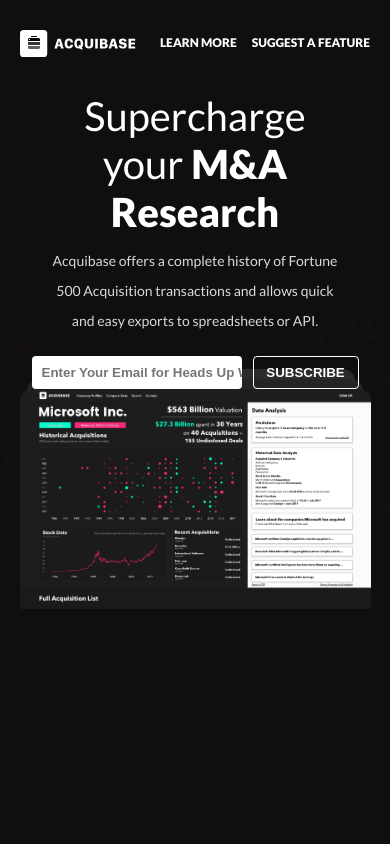
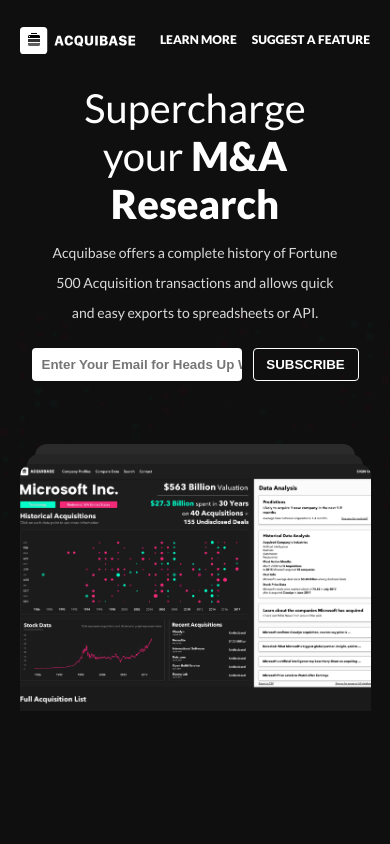
Before and after one commit to RuByCreativeio/Acquibase-Landing-Page, a PHP site: page /index.html in a window 390 px wide. Run offline with PHP 8.4, Linux system fonts and the light colour scheme.

Commit message:
Structural Changes

```diff
--- a/css/style.css
+++ b/css/style.css
@@ -34,6 +34,7 @@
   padding: 0 0 0 0;
   margin: 0 0 0 0;
   background: #0F0F0F;
+  height: 100vh;
 }
 a {
   color: #FFF;
@@ -55,9 +56,11 @@
   position: relative;
   z-index: 2;
   font-family: 'Lato', sans-serif;
-  padding: 30px 0 0 0;
-  height: 5vh;
+  height: 10vh;
   animation: fadein 0.4s ease-in forwards;
+  display: flex;
+  align-items: center;
+  justify-content: space-between;
 }
 nav #nav-container {
   width: 1200px;
@@ -65,7 +68,6 @@
 }
 @media (max-width: 1200px) {
   nav #nav-container {
-    width: auto;
     padding: 0 20px 0 20px;
   }
 }
@@ -107,16 +109,15 @@
 }
 main #header-section {
   width: 45%;
+  height: 45vh;
   max-width: 500px;
-  height: 40vh;
-  margin: 20px auto 0 auto;
+  margin: 0 auto 0 auto;
   text-align: center;
   position: relative;
 }
 @media (max-width: 500px) {
   main #header-section {
     width: 75%;
-    height: auto;
   }
 }
 main #header-section span {
@@ -192,21 +193,19 @@
   padding: 0 0 0 0;
   cursor: pointer;
 }
-main #product-shot {
+#product-shot {
   width: 1200px;
-  height: 50vh;
+  height: 45vh;
   margin: 0 auto;
-  display: flex;
-  justify-content: center;
   position: relative;
+  bottom: 0;
 }
 @media (max-width: 1200px) {
-  main #product-shot {
+  #product-shot {
     width: auto;
-    height: 40vh;
   }
 }
-main #product-shot #first-screen {
+#product-shot #first-screen {
   background: url('../img/acquibase.png');
   background-position: top center;
   background-size: cover;
@@ -214,13 +213,14 @@
   height: 100%;
   border-radius: 12px 12px 0 0;
   animation: fade-in-up 0.6s cubic-bezier(0.1, 1, 0.03, 2) forwards;
+  margin: auto;
 }
 @media (max-width: 560px) {
-  main #product-shot #first-screen {
+  #product-shot #first-screen {
     height: 65%;
   }
 }
-main #product-shot #second-screen {
+#product-shot #second-screen {
   position: absolute;
   background: #252525;
   width: 86%;
@@ -229,13 +229,16 @@
   top: -10px;
   z-index: -1;
   animation: fade-in-up 0.8s cubic-bezier(0.1, 1, 0.03, 2) forwards;
+  margin: auto;
+  left: 0;
+  right: 0;
 }
 @media (max-width: 560px) {
-  main #product-shot #second-screen {
+  #product-shot #second-screen {
     height: 65%;
   }
 }
-main #product-shot #third-screen {
+#product-shot #third-screen {
   position: absolute;
   background: #2B2B2B;
   width: 82%;
@@ -244,9 +247,12 @@
   top: -20px;
   z-index: -2;
   animation: fade-in-up 1s cubic-bezier(0.1, 1, 0.03, 2) forwards;
+  margin: auto;
+  left: 0;
+  right: 0;
 }
 @media (max-width: 560px) {
-  main #product-shot #third-screen {
+  #product-shot #third-screen {
     height: 65%;
   }
 }
--- a/css/style.less
+++ b/css/style.less
@@ -35,6 +35,7 @@
 	padding: 0 0 0 0;
 	margin: 0 0 0 0;
 	background: #0F0F0F;
+	height: 100vh;
 }
 a {
 	color: #FFF;
@@ -56,14 +57,15 @@
 	position: relative;
 	z-index: 2;
 	font-family: @Lato;
-	padding: 30px 0 0 0;
-	height: 5vh;
+	height: 10vh;
 	animation: fadein 0.4s ease-in forwards;
+	display: flex;
+	align-items: center;
+	justify-content: space-between;
 	#nav-container {
 		width: 1200px;
 		margin: 0 auto;
 		@media(max-width: 1200px) {
-			width: auto;
 			padding: 0 20px 0 20px;
 		}
 		#nav-brand {
@@ -109,14 +111,13 @@
 main {
 	#header-section {
 		width: 45%;
+		height: 45vh;
 		max-width: 500px;
-		height: 40vh;
-		margin: 20px auto 0 auto;
+		margin: 0 auto 0 auto;
 		text-align: center;
 		position: relative;
 		@media(max-width: 500px) {
 			width: 75%;
-			height: auto;
 		}
 		span {
 			font-family: @Lato;
@@ -186,16 +187,15 @@
 			}
 		}
 	}
+}
 #product-shot {
 	width: 1200px;
-		height: 50vh;
+	height: 45vh;
 	margin: 0 auto;
-		display: flex;
-		justify-content: center;
 	position: relative;
+	bottom: 0;
 	@media(max-width: 1200px) {
 		width: auto;
-			height: 40vh;
 	}
 	#first-screen {
 		background: url('../img/acquibase.png');
@@ -205,6 +205,7 @@
 		height: 100%;
 		border-radius: 12px 12px 0 0;
 		animation: fade-in-up 0.6s cubic-bezier(0.1 , 1 , .03 , 2) forwards;
+		margin: auto;
 		@media(max-width: 560px) {
 			height: 65%;
 		}
@@ -218,6 +219,9 @@
 		top: -10px;
 		z-index: -1;
 		animation: fade-in-up 0.8s cubic-bezier(0.1 , 1 , .03 , 2) forwards;
+		margin: auto;
+		left: 0;
+		right: 0;
 		@media(max-width: 560px) {
 			height: 65%;
 		}
@@ -231,9 +235,11 @@
 		top: -20px;
 		z-index: -2;
 		animation: fade-in-up 1.0s cubic-bezier(0.1 , 1 , .03 , 2) forwards;
+		margin: auto;
+		left: 0;
+		right: 0;
 		@media(max-width: 560px) {
 			height: 65%;
 		}
 	}
 }
-}
--- a/index.html
+++ b/index.html
@@ -268,12 +268,12 @@
 					</div>
 				</div>
 			</section>
-			<section id="product-shot">
-				<div id="first-screen"></div>
-				<div id="second-screen"></div>
-				<div id="third-screen"></div>
-			</section>
 		</main>
+		<footer id="product-shot">
+			<div id="first-screen"></div>
+			<div id="second-screen"></div>
+			<div id="third-screen"></div>
+		</footer>
 		<script defer src="js/script.js"></script>
 		<script>
 		  (function(i,s,o,g,r,a,m){i['GoogleAnalyticsObject']=r;i[r]=i[r]||function(){
```
Lines whose indentation alone changed are shown as unchanged.
